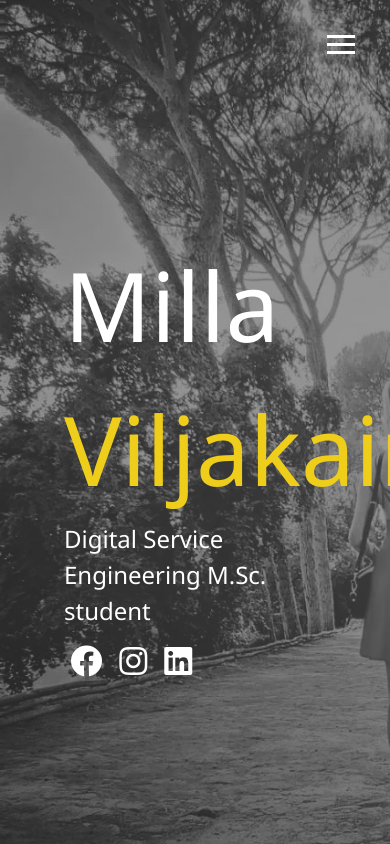
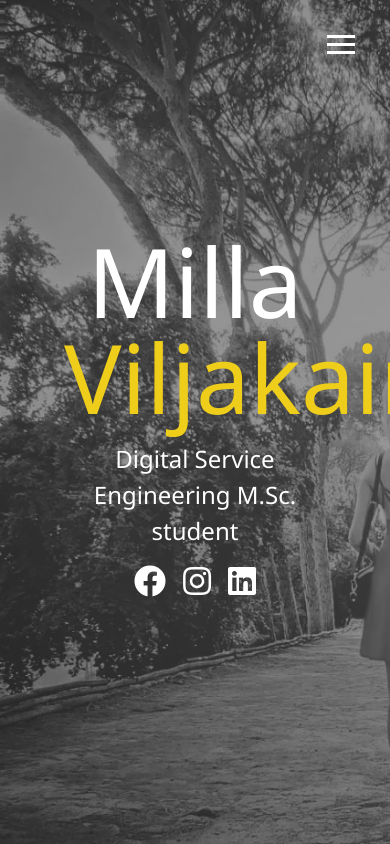
Before and after one commit to MillaVilj/Portfolio-project, a website: page dist/index.html in a window 390 px wide. Drawn offline with Linux system fonts and the light colour scheme; files whose address does not match are found by name.

Commit message:
Added media queries and made manu overlay responsive

```diff
--- a/scss/_config.scss
+++ b/scss/_config.scss
@@ -42,7 +42,7 @@ $background-opacity: 0.5;
   }
 }
 
-@mixin mediaLd {
+@mixin mediaLg {
   @media screen and (min-width: 769px) and (max-width: 1170px) {
     @content;
   }
--- a/scss/_menu.scss
+++ b/scss/_menu.scss
@@ -43,7 +43,7 @@
   position: fixed;
   top: 0;
   width: 100%;
-  opacity: 0.9;
+  //opacity: 0.9;
   visibility: hidden;
 
   &.show {
@@ -65,7 +65,7 @@
   &-nav {
     margin: 0;
     padding: 0;
-    background: darken($primary-color, 5);
+    background: rgba(darken($primary-color, 5), 0.9);
     list-style: none;
     transform: translate3d(0, -100%, 0);
     @include easeOut;
@@ -78,7 +78,7 @@
 
   //Branding side
   &-branding {
-    background: $primary-color;
+    background: rgba($primary-color, 0.9);
     transform: translate3d(0, 100%, 0);
     @include easeOut;
 
@@ -90,7 +90,8 @@
     .portrait {
       width: 250px;
       height: 250px;
-      background: url("../img/portrait.jpg");
+      background: url("../dist/img/portrait.jpg");
+      background-size: cover;
       border-radius: 50%;
       border: solid 3px $secondary-color;
     }
--- a/scss/_mobile.scss
+++ b/scss/_mobile.scss
@@ -0,0 +1,88 @@
+// Widescreens
+@include mediaXL {
+  .projects {
+    grid-template-columns: repeat(4, 1fr);
+  }
+}
+
+// Desktops & Laptops
+@include mediaLg {
+  .projects {
+    grid-template-columns: repeat(3, 1fr);
+  }
+}
+
+// Tablets
+@include mediaMd {
+  main {
+    align-items: center;
+    text-align: center;
+
+    .lg-heading {
+      line-height: 1;
+      margin-bottom: 1rem;
+    }
+  }
+
+  ul.menu-nav,
+  div.menu-branding {
+    float: none;
+    width: 100%;
+    min-height: 0;
+
+    &.show {
+      transform: translate3d(0, 0, 0);
+    }
+  }
+
+  .menu-nav {
+    height: 75vh;
+    transform: translate3d(-100%, 0, 0);
+    font-size: 24px;
+  }
+
+  .menu-branding {
+    height: 25vh;
+    transform: translate3d(100%, 0, 0);
+
+    .portrait {
+      //background: url("../img/portrait_small.jpg");
+      width: 150px;
+      height: 150px;
+    }
+  }
+
+  .about-info {
+    grid-template-areas:
+      "bioimage"
+      "bio"
+      "job1"
+      "job2"
+      "job3";
+
+    grid-template-columns: 1fr;
+  }
+
+  .projects {
+    grid-template-columns: repeat(2, 1fr);
+  }
+}
+
+// Smartphones
+@include mediaSm {
+  main {
+    padding: 2rem;
+    #home h1 {
+      margin-top: 10vh;
+    }
+
+    .lg-heading {
+      margin-top: 1rem;
+      font-size: 5rem;
+    }
+  }
+
+  .projects {
+    grid-template-columns: 1fr;
+  }
+}
```
Also changed, not shown: dist/css/main.css, img/portrait.jpg (added).
